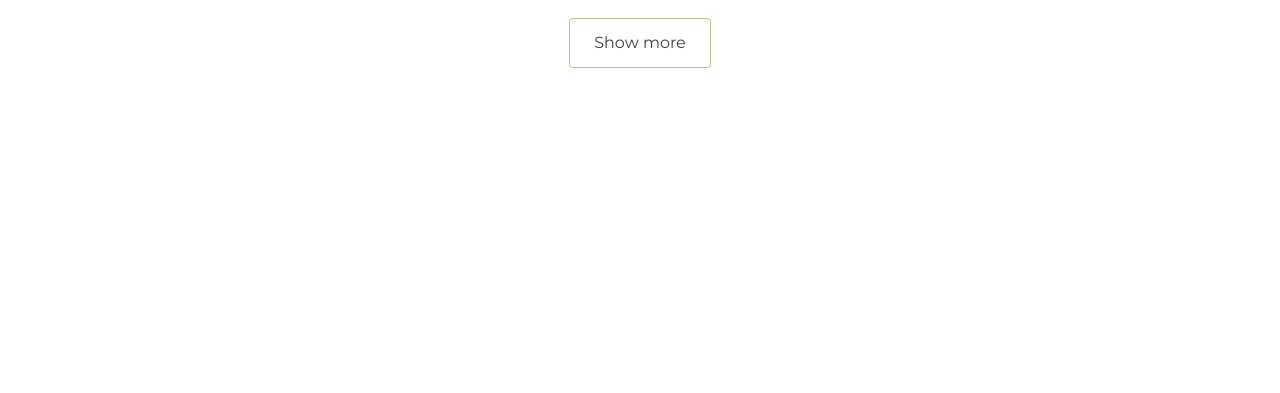
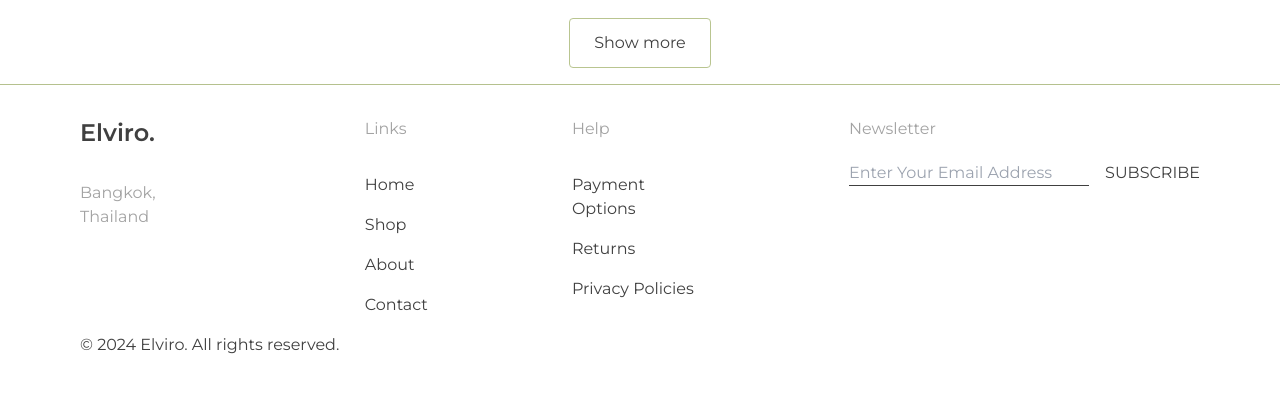
Before and after one commit to jsd7-group3-the-immortal-elf/elviro-frontend, a React (Vite) app: page / in a window 1280 px wide. Shown: the part 1534-1927 px from the top of the page. Before the commit the page ends 1602 px from the top, so only its background shows below. Built offline with nearby package versions, Linux system fonts and the light colour scheme.

Commit message:
editing footer space

```diff
--- a/src/App.jsx
+++ b/src/App.jsx
@@ -44,7 +44,7 @@ export default function App() {
 				<>
 					<NavBar />
 					<Outlet />
-					{/* <Footer /> */}
+					<Footer />
 				</>
 			),
 			// errorElement: <ErrorPage/>,
--- a/src/components/Footer.jsx
+++ b/src/components/Footer.jsx
@@ -1,6 +1,6 @@
 function Footer() {
 	return (
-		<div>
+		<div className="py-4">
 			<footer className="flex flex-col gap-4 p-4 md:py-8 md:px-20 border-t border-[#B5C18E]">
 				<div className="hidden md:flex gap-36">
 					<ul className="flex flex-col gap-8">
@@ -63,3 +63,4 @@ function Footer() {
 		</div>
 	);
 }
+export default Footer;
```
